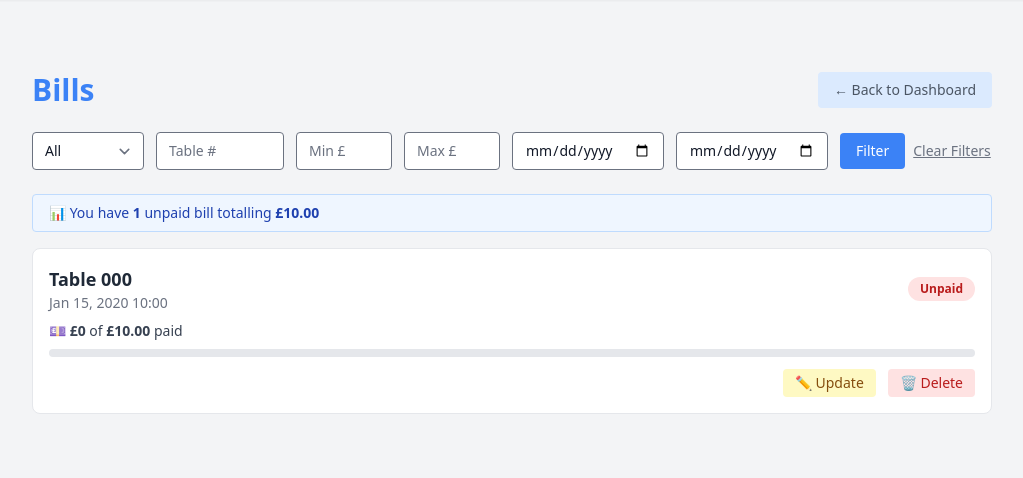
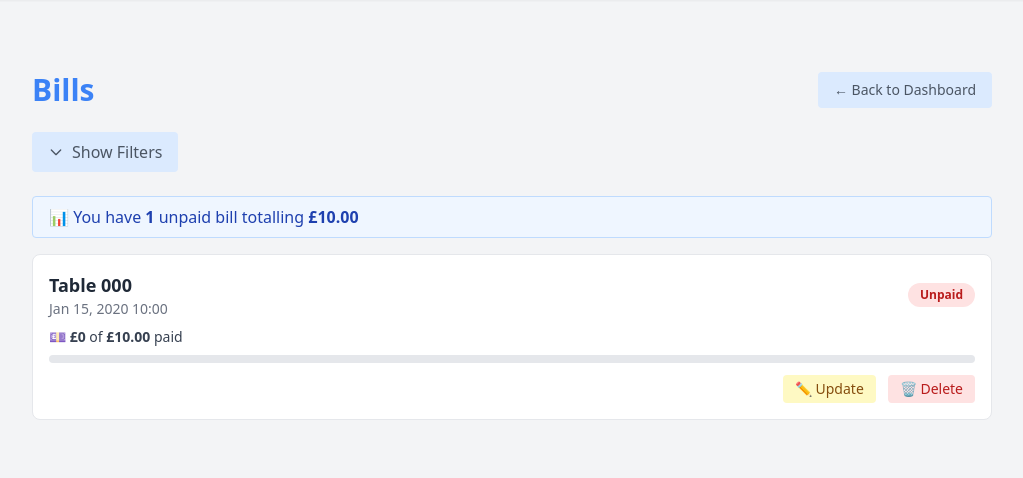
Before and after one commit to rhysmcneill/bill-splitter, a Django app: a page that uses apps/templates/base.html in a window 1280 px wide. Shown: the part 68-546 px from the top of the page, without its empty margins (128-1151 px from the left). Run offline with Django 3.2, Linux system fonts and the light colour scheme; a user stored in the database is signed in; tables that the repository leaves empty hold one stand-in row (values such as "Sample post"); some libraries are stand-ins or nearby versions.

Commit message:
[DAY 8]: Adding filters to the list of bills for easy access

```diff
--- a/apps/billing/templates/billing/bill_list.html
+++ b/apps/billing/templates/billing/bill_list.html
@@ -27,9 +27,36 @@
     {% endif %}
 
     <!-- Filter Controls Wrapper -->
-    <div class="max-w-5xl mx-auto mb-6">
-      <form method="get" class="flex flex-wrap items-center gap-3 text-sm">
-        <select name="status" class="border rounded px-3 py-2 text-sm w-full md:w-auto">
+    <div x-data="{ showFilters: {% if request.GET %}true{% else %}false  {% endif %}}"
+         class="max-w-7xl mx-auto mb-6">
+
+      <!-- Toggle Button -->
+      <div class="mb-4">
+        <button @click="showFilters = !showFilters"
+                class="flex items-center gap-2 bg-blue-100 text-gray-600 px-4 py-2 rounded hover:bg-blue-200 transition font-medium w-fit">
+          <svg :class="{ 'rotate-180': showFilters }"
+               class="w-4 h-4 transition-transform duration-300 ease-in-out transform"
+               fill="none" stroke="currentColor" stroke-width="2"
+               viewBox="0 0 24 24">
+            <path stroke-linecap="round" stroke-linejoin="round" d="M19 9l-7 7-7-7" />
+          </svg>
+          <span x-text="showFilters ? 'Hide Filters' : 'Show Filters'"></span>
+        </button>
+      </div>
+
+      <!-- Filter Form -->
+      <div
+        class="transition-opacity duration-500 ease-in-out"
+        x-show="showFilters"
+        x-transition
+        x-cloak
+      >
+
+        <form method="get" class="rounded-lg shadow-sm p-4 border bg-gray-50">
+
+          <div class="flex flex-col lg:flex-row lg:flex-nowrap gap-2">
+
+            <select name="status" class="border rounded px-3 py-2 text-sm w-full lg:w-40">
               <option value="">All</option>
               <option value="unpaid" {% if request.GET.status == 'unpaid' %}selected{% endif %}>Unpaid</option>
               <option value="partial" {% if request.GET.status == 'partial' %}selected{% endif %}>Partially Paid</option>
@@ -37,37 +64,52 @@
             </select>
 
             <input type="text" name="table" placeholder="Table #" value="{{ request.GET.table }}"
-               class="border rounded px-3 py-2 text-sm w-full md:w-32" />
+                   class="border rounded px-3 py-2 text-sm w-full lg:w-32" />
 
             <input type="number" step="0.01" name="min_total" placeholder="Min £" value="{{ request.GET.min_total }}"
-               class="border rounded px-3 py-2 text-sm w-full md:w-24" />
+                   class="border rounded px-3 py-2 text-sm w-full lg:w-24" />
             <input type="number" step="0.01" name="max_total" placeholder="Max £" value="{{ request.GET.max_total }}"
-               class="border rounded px-3 py-2 text-sm w-full md:w-24" />
+                   class="border rounded px-3 py-2 text-sm w-full lg:w-24" />
 
             <input type="date" name="start_date" value="{{ request.GET.start_date }}"
-               class="border rounded px-3 py-2 text-sm w-full md:w-auto" />
+                   class="border rounded px-3 py-2 text-sm w-full lg:w-40" />
             <input type="date" name="end_date" value="{{ request.GET.end_date }}"
-               class="border rounded px-3 py-2 text-sm w-full md:w-auto" />
+                   class="border rounded px-3 py-2 text-sm w-full lg:w-40" />
 
-        <div class="flex items-center gap-2 w-full md:w-auto">
+            <div class="flex gap-2 w-full lg:w-auto items-center">
               <button type="submit"
-                  class="bg-blue-500 text-white px-4 py-2 text-sm rounded hover:bg-blue-600 w-full md:w-auto">
+                      class="bg-blue-500 text-white px-4 py-2 text-sm rounded hover:bg-blue-600 w-full lg:w-auto">
                 Filter
               </button>
               <a href="{% url 'list_bill' business.slug %}"
-             class="text-sm text-gray-500 hover:text-gray-700 underline w-full md:w-auto text-center">
+                 class="text-sm text-gray-500 hover:text-gray-700 underline text-center w-full lg:w-auto self-center">
                 Clear Filters
               </a>
             </div>
+          </div>
         </form>
+      </div>
     </div>
 
 
 
+
     <!-- Quick Stats -->
-    <div class="bg-blue-50 border border-blue-200 text-blue-800 px-4 py-2 rounded text-sm font-medium mb-4">
+    {% if bills %}
+      {% if unpaid_count > 0 %}
+        <!-- Unpaid Bills Summary -->
+        <div class="bg-blue-50 border border-blue-200 text-blue-800 px-4 py-2 rounded text-md font-medium mb-4">
           📊 You have <strong>{{ unpaid_count }}</strong> unpaid bill{{ unpaid_count|pluralize }} totalling <strong>£{{ unpaid_total|floatformat:2 }}</strong>
         </div>
+      {% else %}
+        <!-- All Paid -->
+        <div class="bg-green-50 border border-green-200 text-green-800 px-4 py-2 rounded text-md font-medium mb-4">
+          ✅ All bills are fully paid. Great job!
+        </div>
+      {% endif %}
+    {% endif %}
+
+
 
     <!-- Bill Cards -->
     {% if bills %}
--- a/apps/templates/base.html
+++ b/apps/templates/base.html
@@ -19,6 +19,7 @@
 
     <!-- JS Scripts -->
     <script src="{% static 'js/formset_helpers.js' %}" defer></script>
+
     {% block head %}{% endblock %}
 </head>
 
--- a/apps/theme/static/css/dist/styles.css
+++ b/apps/theme/static/css/dist/styles.css
@@ -1049,6 +1065,11 @@ select {
   width: auto;
 }
 
+.w-fit {
+  width: -moz-fit-content;
+  width: fit-content;
+}
+
 .min-w-24 {
   min-width: 6rem;
 }
@@ -1679,8 +1787,32 @@ select {
   transition-duration: 150ms;
 }
 
+.transition-transform {
+  transition-property: transform;
+  transition-timing-function: cubic-bezier(0.4, 0, 0.2, 1);
+  transition-duration: 150ms;
+}
+
+.transition-opacity {
+  transition-property: opacity;
+  transition-timing-function: cubic-bezier(0.4, 0, 0.2, 1);
+  transition-duration: 150ms;
+}
+
 .duration-700 {
   transition-duration: 700ms;
+}
+
+.duration-300 {
+  transition-duration: 300ms;
+}
+
+.duration-1000 {
+  transition-duration: 1000ms;
+}
+
+.duration-500 {
+  transition-duration: 500ms;
 }
 
 .ease-in-out {
```
Also changed, not shown: other parts of apps/theme/static/css/dist/styles.css (+190 -1 lines). Lines whose indentation alone changed are shown as unchanged.
